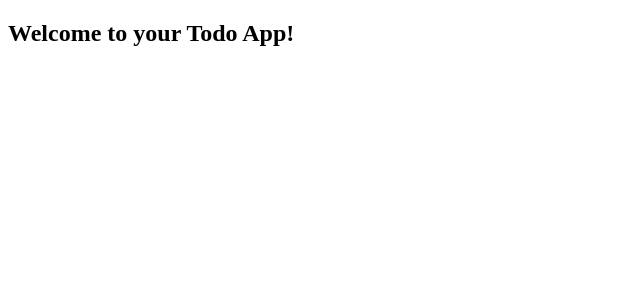
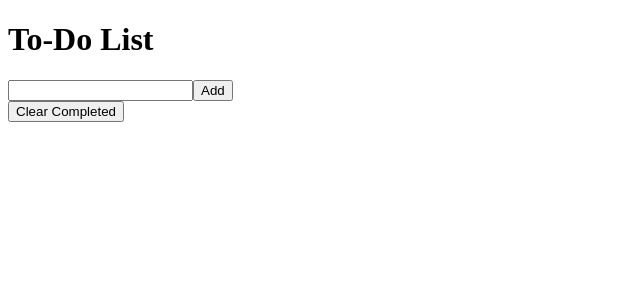
Before and after one commit to bloominstituteoftechnology/web-module-project-class-components, a React (Create React App) app: page / in a window 1280 px wide. Shown: the top 300 px of the page, without its empty margins (0-640 px from the left). Built offline with nearby package versions, Linux system fonts and the light colour scheme; the HTML template or start-up script is replaced by a standard one.

Commit message:
to-do list

```diff
--- a/src/App.js
+++ b/src/App.js
@@ -1,14 +1,67 @@
 import React from 'react';
+import ReactDOM from 'react-dom';
+
+import TodoForm from './components/TodoForm';
+import TodoList from './components/TodoList';
+
+const chores = []
 
 class App extends React.Component {
   // you will need a place to store your state in this component.
   // design `App` to be the parent component of your application.
   // this component is going to take care of state, and any change handlers you need to work with your state
+  constructor() {
+    super();
+    this.state = {
+      chores: chores
+    }
+  }
+
+  toggleItem = (id) => {
+    const newChores = this.state.chores.map(item => {
+      if (item.id === id) {
+        return ({
+          ...item,
+          completed: !item.completed
+        })
+      } else {
+          return item
+        }
+      })
+    newChores.completed = !newChores.completed;
+    this.setState({
+      chores: newChores
+    });
+  }
+
+  addItem = (itemName) => {
+    this.setState({
+      chores: [...this.state.chores, {
+        name: itemName,
+        id: this.state.chores.length,
+        completed: false,
+      }]
+    })
+  }
+
+  clearCompleted = e => {
+    this.setState({
+      chores: this.state.chores.filter(item => {
+        return(item.completed === false)
+      })
+    })
+  }
+
+
   render() {
     return (
-      <div>
-        <h2>Welcome to your Todo App!</h2>
-      </div>
+      <div className="App">
+        <div className="header">
+           <h1>To-Do List</h1>
+           <TodoForm addItem={this.addItem}/>
+         </div>
+        <TodoList clearCompleted={this.clearCompleted} toggleItem={this.toggleItem} chores={this.state.chores} />
+       </div>
     );
   }
 }
--- a/src/components/Todo.js
+++ b/src/components/Todo.js
@@ -0,0 +1,17 @@
+import React from 'react';
+
+const Todo = props => {
+
+  const handleClick = () => {
+    props.toggleItem(props.item.id);
+  }
+
+  return (
+    <div className={`item${props.item.completed ? ' completed' : ''}`}>
+      {props.item.name}
+      <input type='checkbox' onClick={handleClick}></input>
+    </div>
+  );
+};
+
+export default Todo;
--- a/src/components/TodoForm.js
+++ b/src/components/TodoForm.js
@@ -0,0 +1,34 @@
+import React from "react";
+
+class TodoForm extends React.Component {
+
+
+  constructor() {
+    super();
+    this.state = {
+      input: ""
+    }
+  }
+
+  handleChanges = e => {
+    this.setState({
+      input: e.target.value
+    })
+  };
+
+  handleSubmit = e => {
+    e.preventDefault();
+    this.props.addItem(this.state.input);
+  }
+
+  render() {
+    return (
+      <form onSubmit={this.handleSubmit}>
+        <input onChange={this.handleChanges} type="text" name="item" />
+        <button>Add</button>
+      </form>
+    );
+  }
+}
+
+export default TodoForm;
--- a/src/components/TodoList.js
+++ b/src/components/TodoList.js
@@ -1,2 +1,27 @@
 // your components will all go in this `component` directory.
 // feel free to change this component.js into TodoList.js
+
+
+import React from "react";
+
+import Todo from "./Todo";
+
+const TodoList = props => {
+
+  const handleClick = () => {
+    props.clearCompleted();
+  }
+
+  return (
+    <div className="shopping-list">
+      {props.chores.map(item => (
+        <Todo toggleItem={props.toggleItem} key={item.id} item={item} />
+      ))}
+      <button onClick={handleClick} className="clear-btn">
+        Clear Completed
+      </button>
+    </div>
+  );
+};
+
+export default TodoList;
```
Also changed, not shown: 1 other file (tests, documents, lock files or other folders).
